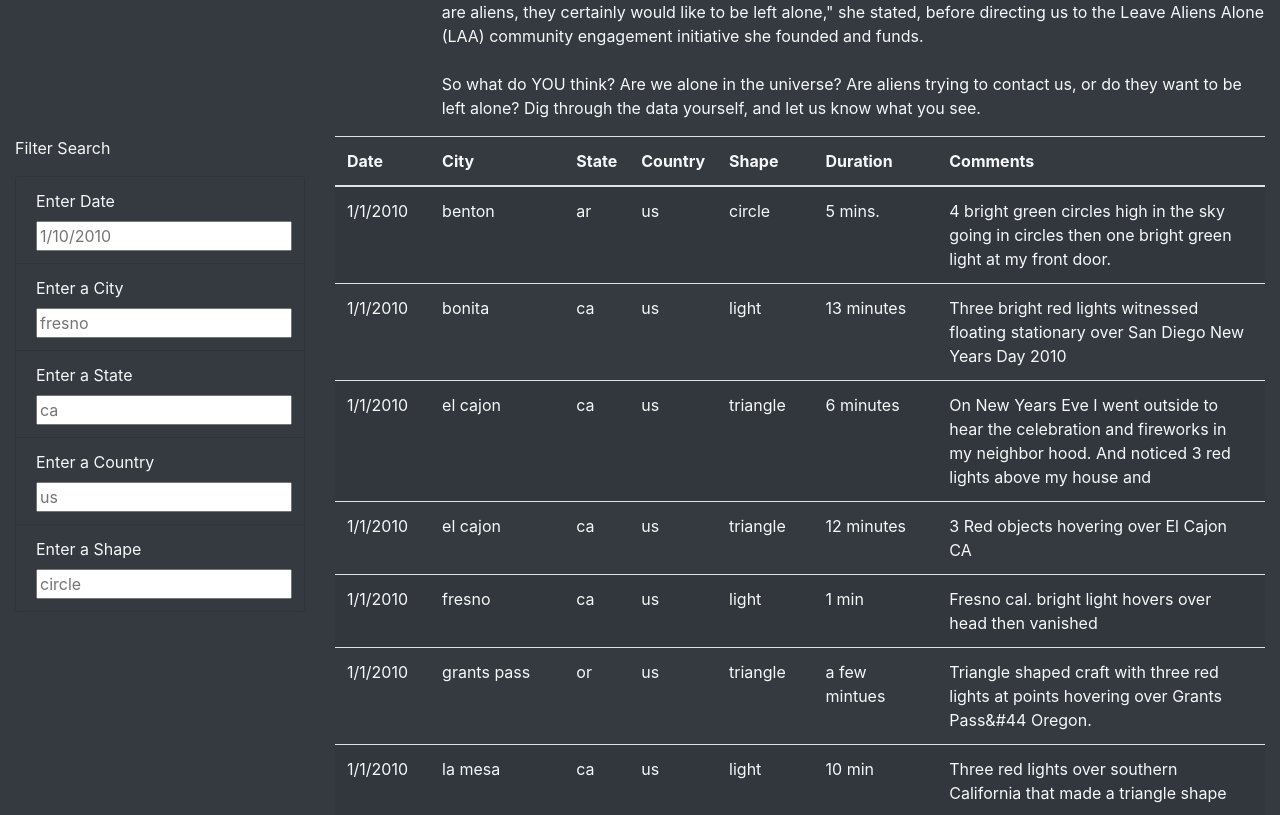
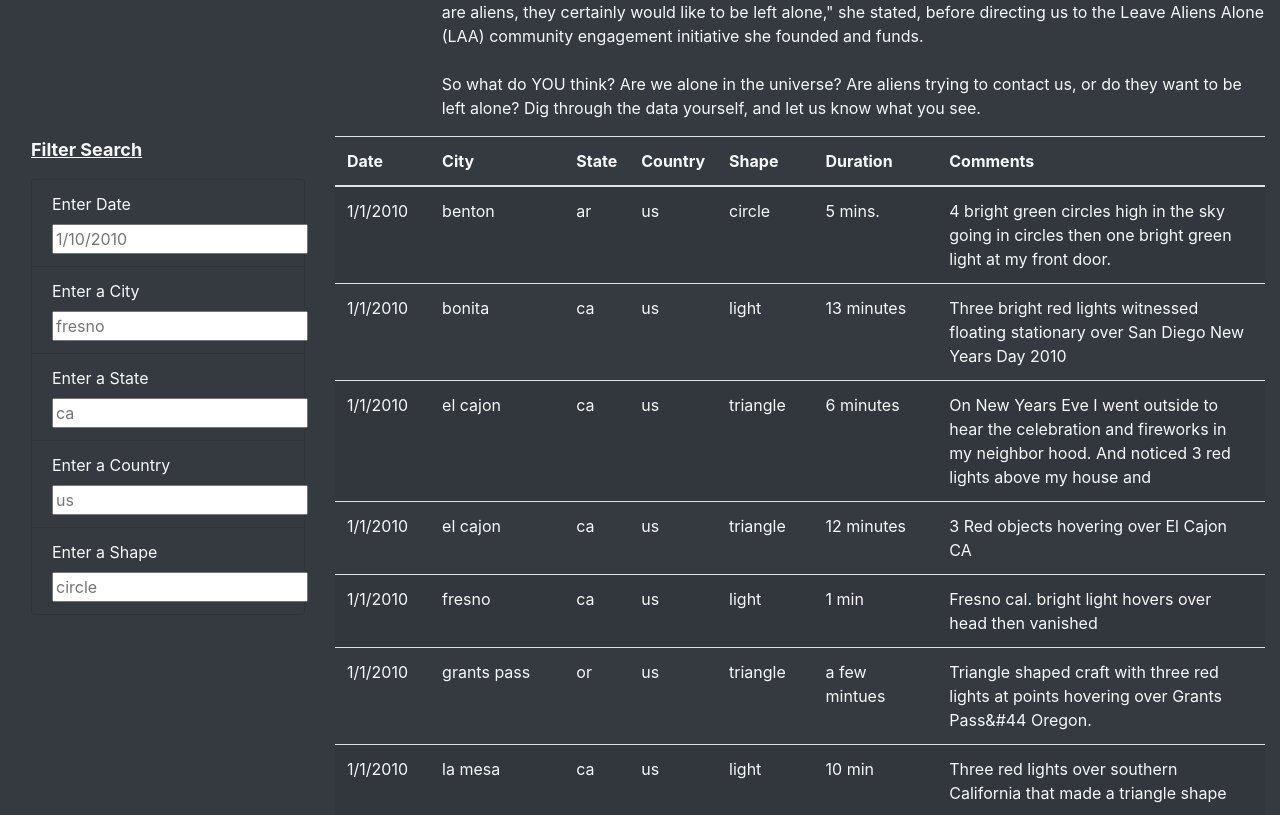
Before and after one commit to StickySitch/UFOs, a website: page index.html in a window 1280 px wide. Shown: the part 621-1436 px from the top of the page. Drawn offline with nearby package versions, Linux system fonts and the light colour scheme.

Commit message:
Added comments to html doc. Cleaned up comments in app.js

```diff
--- a/index.html
+++ b/index.html
@@ -15,13 +15,17 @@
 </head>
 <body class="bg-dark">
     <div class="wrapper">
-
+        <!--"Navbar" STARTS Here-->
         <div class="jumbotron nav__spacing nav__text">
             <nav class="navbar navbar-dark">
                 <a class="navbar-brand" href="index.html">UFO Sightings</a>
             </nav>
             <h1 class="display-4">The Truth Is Out There</h1>
         </div>
+        <!--"Navbar" ENDS Here-->
+
+
+        <!--Header STARTS Here-->
         <div class="container-fluid">
             <div class="row">
                 <div class="col-md-4">
@@ -37,17 +41,21 @@
                 </div>
             </div>
         </div>
+        <!--Header ENDS Here-->
+
+        <!--Table/Filter Container STARTS Here-->
         <div class="container-fluid">
             <div class="row">
+                <!--Filter STARTS Here-->
               <div class="col-md-3">
-                <form class="bg-dark">
+                <form class="bg-dark filter__search-all">
                     <p>
                         Filter Search
                     </p>
 
-                <ul class="bg-dark list-group">
+                <ul class="bg-dark list-group filter__search">
                     <li class="bg-dark list-group-item">
-                        <label for="date">Enter Date</label>
+                        <label for="date">Enter Date</label><br>
                         <input type="text" placeholder="1/10/2010" id="datetime" />
                     </li>
 
@@ -73,6 +81,9 @@
                 </ul>
                 </form>
               </div>
+              <!--Filter ENDS Here-->
+
+              <!--Table STARTS Here-->
             <div class="col-md-9">
                 <table class="table table-striped">
                     <thead>
@@ -84,13 +95,16 @@
                             <th>Shape</th>
                             <th>Duration</th>
                             <th>Comments</th>
+
                         </tr>
                     </thead>
                     <tbody></tbody>
                 </table>
               </div>
             </div>
+            <!--Table ENDS Here-->
           </div>
+          <!--Table/Filter Container ENDS Here-->
     </div>
 <script src="https://cdnjs.cloudflare.com/ajax/libs/d3/4.11.0/d3.js"></script>
 <script src="static/js/data.js"></script>
--- a/static/css/style.css
+++ b/static/css/style.css
@@ -29,3 +29,19 @@ body {
 
 
 }
+
+.filter__search-all {
+    margin-left: 1rem;
+}
+
+
+.filter__search-all p {
+    text-decoration: underline;
+    font-size: large;
+    font-weight: 650;
+
+}
+
+.filter__search li{
+  max-width: fit-content;
+}
```
Also changed, not shown: static/js/app.js (+12 -12 lines), static/js/app_1.js (deleted, +0 -46 lines), static/js/data.js (line endings or trailing spaces).
